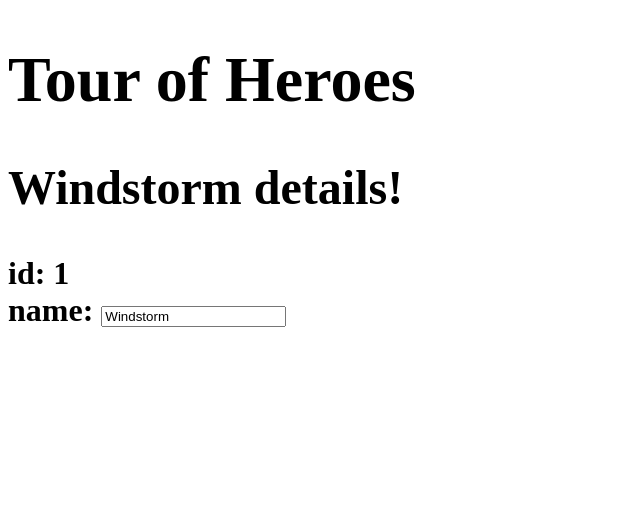
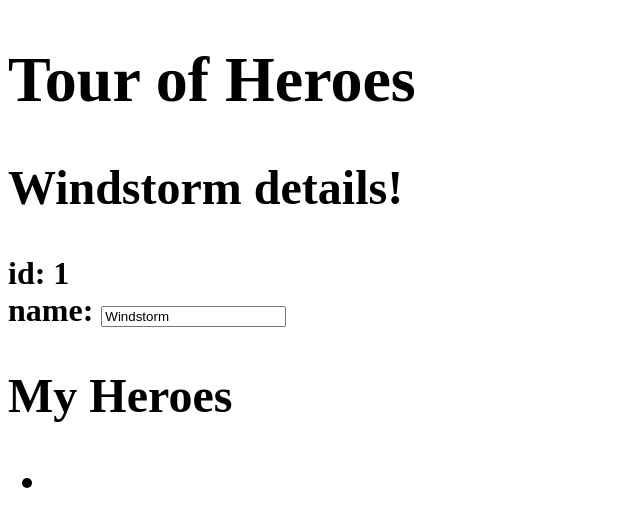
Before and after one commit to bgolyoo/angular-tour-of-heroes, an Angular app: page / in a window 1280 px wide. Shown: the top 526 px of the page, without its empty margins (0-640 px from the left). Built offline with nearby package versions, Linux system fonts and the light colour scheme.

Commit message:
Displaying heroes in a template

```diff
--- a/src/app/app.component.html
+++ b/src/app/app.component.html
@@ -9,4 +9,10 @@
     <label>name: </label>
     <input [(ngModel)]="hero.name" placeholder="name">
   </div>
+  <h2>My Heroes</h2>
+  <ul class="heroes">
+    <li>
+      <!-- each hero goes here -->
+    </li>
+  </ul>
 </h1>
```
